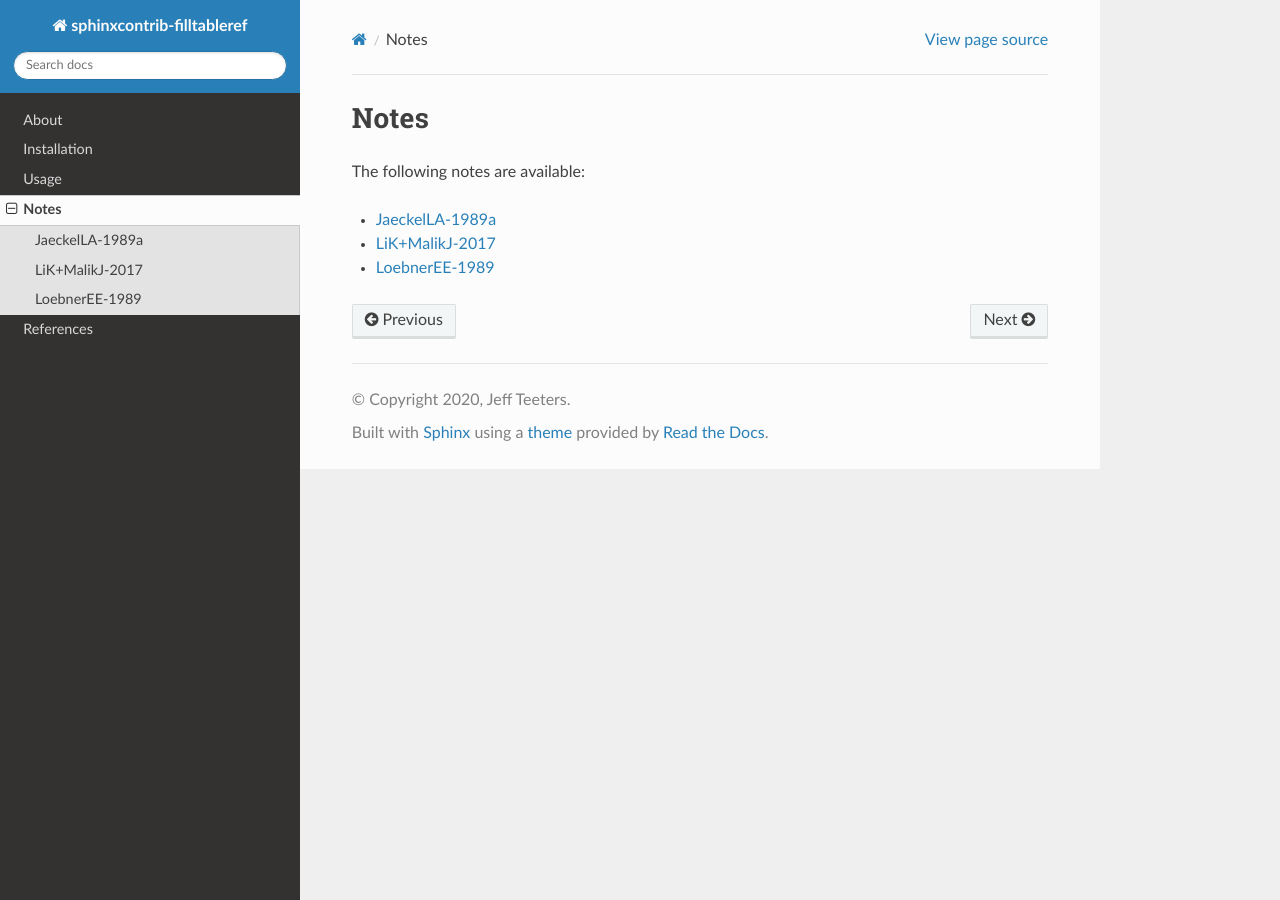
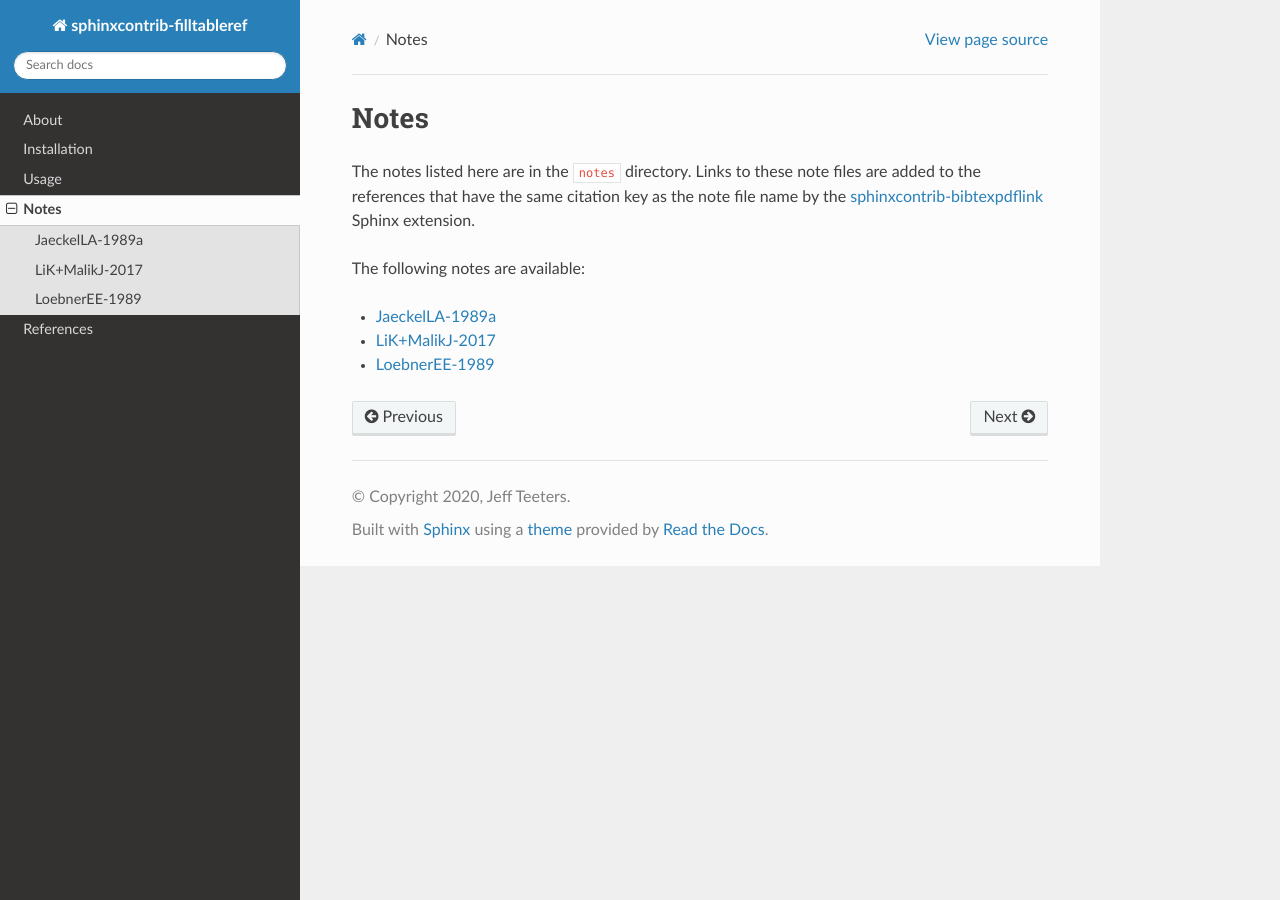
Before and after one commit to jeffteeters/sphinxcontrib-filltableref, a Sphinx documentation site: the page built from docs/source/notes/notes.rst, in a window 1280 px wide. Built offline with Sphinx 7.4.7 and the Read the Docs theme 2.0.0, drawn with Linux system fonts in a browser that asks for light colours.

Commit message:
mention bibtexpdflink on notes and references page

```diff
--- a/docs/source/notes/notes.rst
+++ b/docs/source/notes/notes.rst
@@ -3,6 +3,10 @@
 Notes
 =====
 
+The notes listed here are in the ``notes`` directory.  Links to these note files
+are added to the references that have the same citation key as the note file name by the
+`sphinxcontrib-bibtexpdflink <http://sphinxcontrib-bibtexpdflink.readthedocs.org/en/latest/>`_
+Sphinx extension.
 
 The following notes are available:
 
```
Also changed, not shown: docs/source/references/references.rst (+5 -7 lines).
